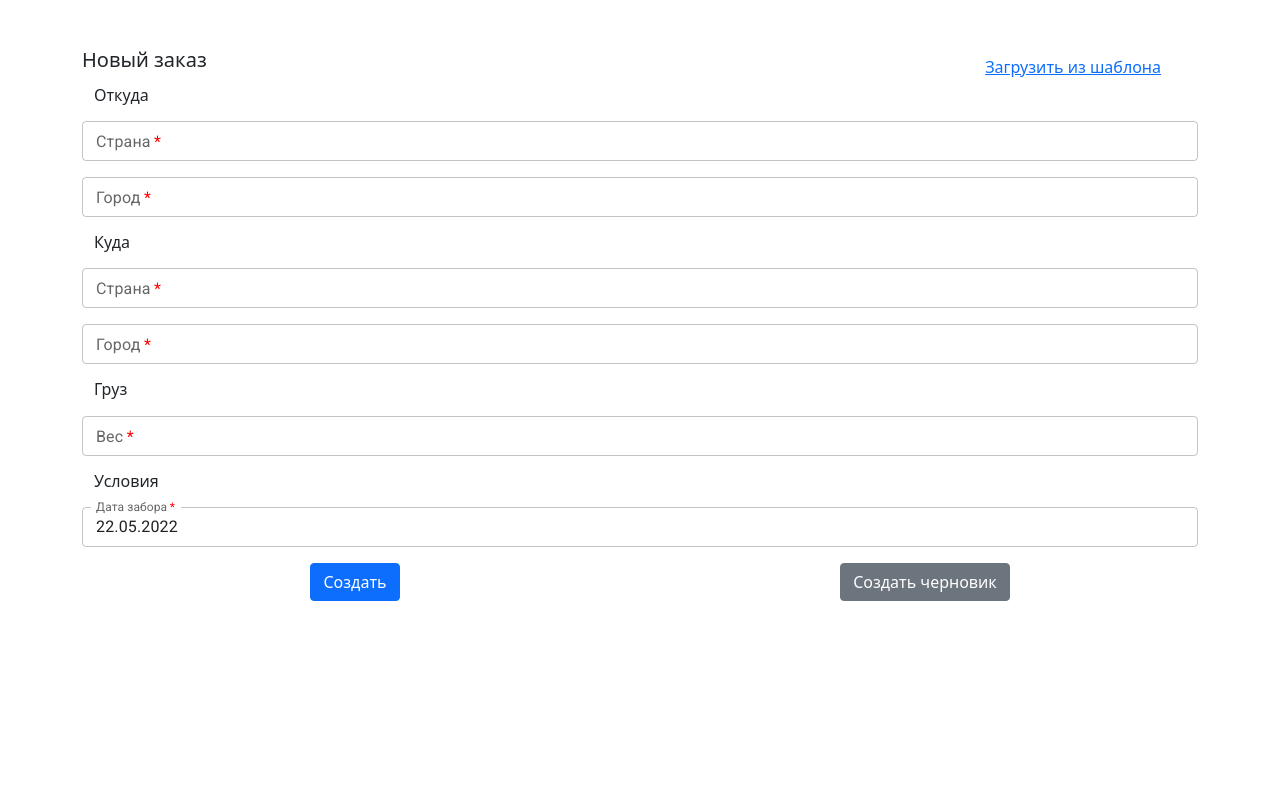
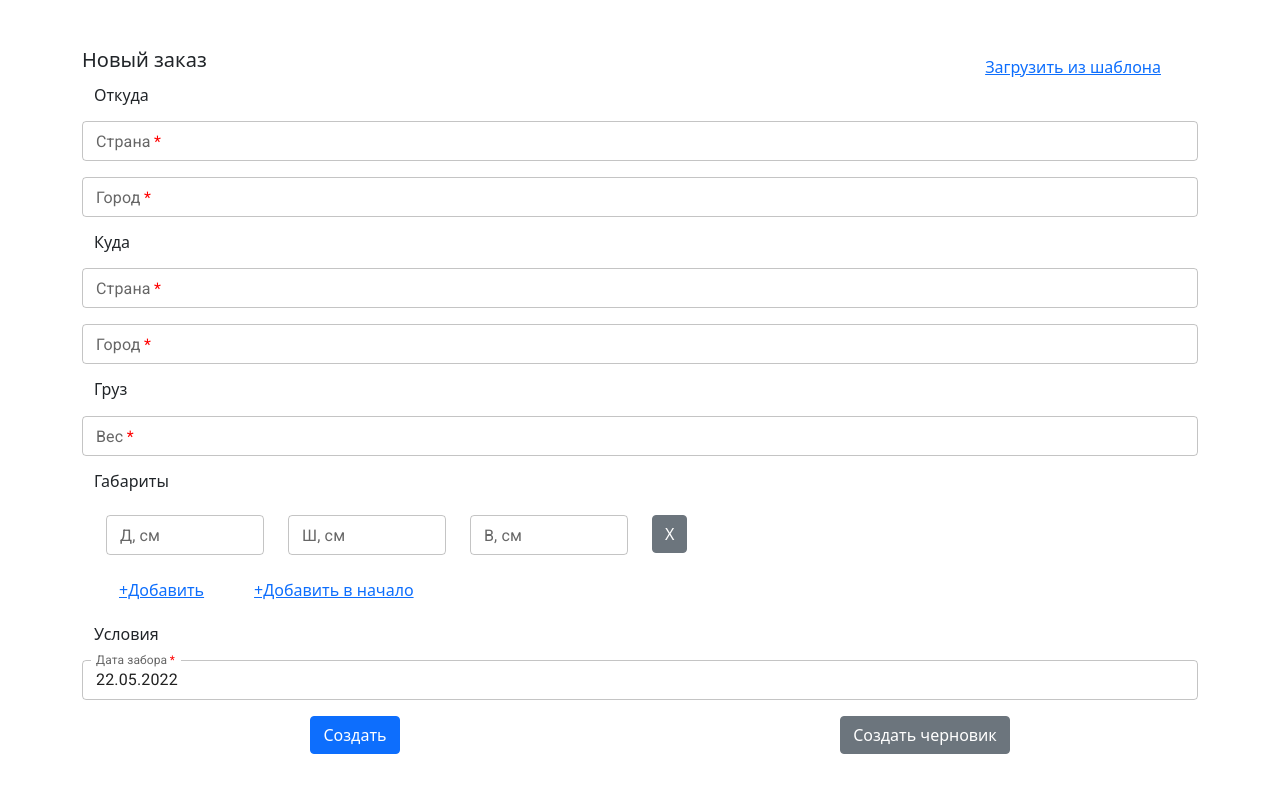
Before and after one commit to za9cser/formikDemo, a React (Create React App) app in the folder fomikdemo/: page / in a window 1280 px wide. Shown: the top 792 px of the page. Built offline with nearby package versions, Linux system fonts and the light colour scheme.

Commit message:
insert, remove, push actions implemented

```diff
--- a/fomikdemo/src/modules/order/cargo/index.js
+++ b/fomikdemo/src/modules/order/cargo/index.js
@@ -1,18 +1,56 @@
 import React from "react";
-import { Container, Row } from "reactstrap";
+import { Button, Col, Container, Row } from "reactstrap";
 import CustomField from "../../../components/inputs/CustomField";
 import * as yup from "yup";
+import Size, * as size from "./size";
+import { FieldArray, useFormikContext } from "formik";
+import { getName } from "../../../utils/utils";
 
 export default function Cargo({ name }) {
+    const { values } = useFormikContext();
+    const sizes = values.getProp("sizes", name);
     return (
         <Container>
             <h6>Груз</h6>
             <Row className="my-3">
                 <CustomField name="weight" parentName={name} label="Вес" placeholder="Вес" required />
             </Row>
+            <Row className="font-weight-bold">
+                <h6>Габариты</h6>
+            </Row>
+            <FieldArray name={getName("sizes", name)}>
+                {({ insert, remove, push }) => (
+                    <Container className="my-3">
+                        {sizes?.map((size, key) => (
+                            <Row key={key} className="my-3">
+                                <Col>
+                                    <Size name={getName(`sizes[${key}]`, name)} />
+                                </Col>
+                                <Col>
+                                    <Button className="link" onClick={() => remove(key)}>
+                                        X
+                                    </Button>
+                                </Col>
+                            </Row>
+                        ))}
+                        <Row className="my-3">
+                            <Col xs="auto">
+                                <Button color="link" onClick={() => push({ ...size.InitialValues })}>
+                                    +Добавить
+                                </Button>
+                            </Col>
+                            <Col>
+                                <Button color="link" onClick={() => insert(0, { ...size.InitialValues })}>
+                                    +Добавить в начало
+                                </Button>
+                            </Col>
+                        </Row>
+                    </Container>
+                )}
+            </FieldArray>
         </Container>
     );
 }
 
-export const InitialValues = { weight: "" };
+export const InitialValues = { weight: "", sizes: [{ ...size.InitialValues }] };
 export const Schema = { weight: yup.number().min(0.3, "Минимум 0.3 кг").required("Вес обязателен") };
```
